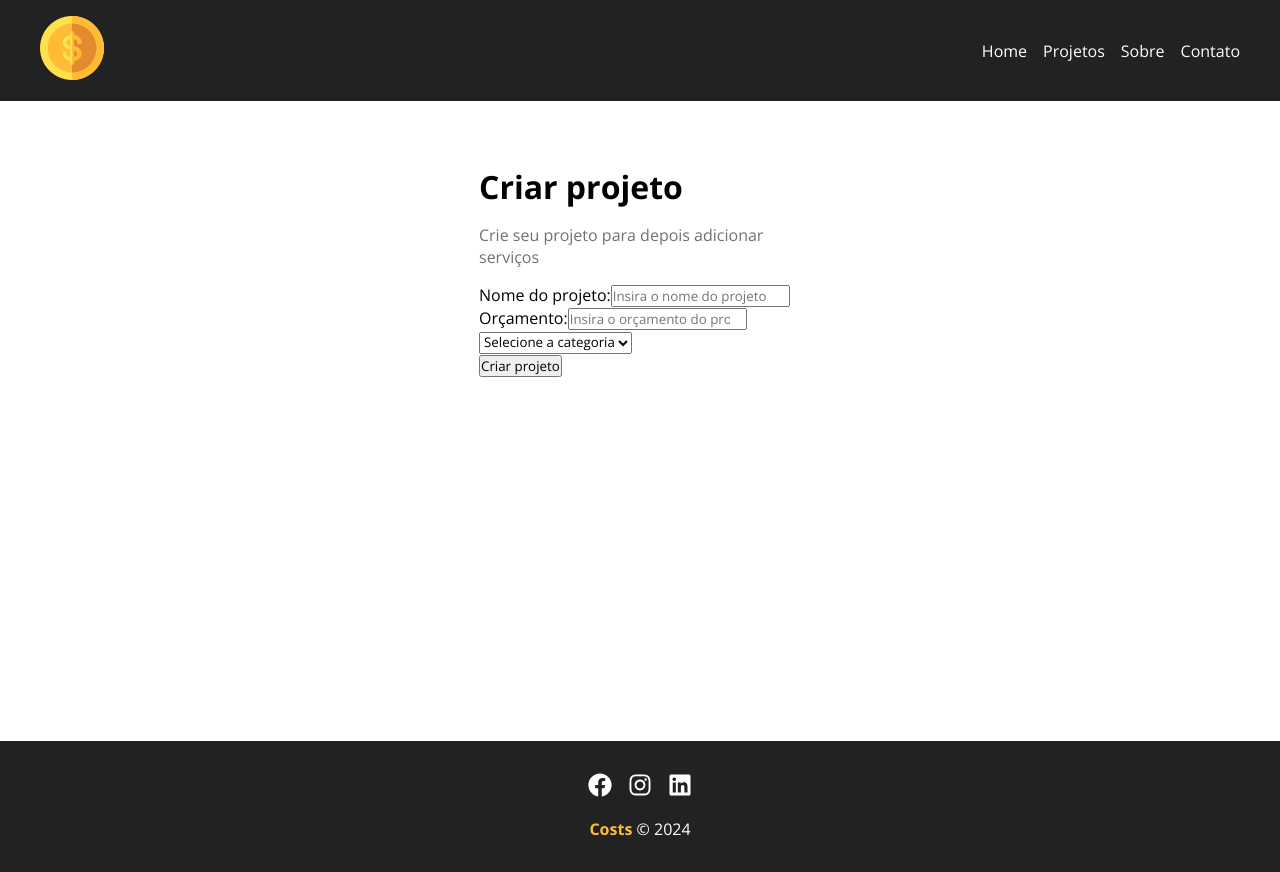
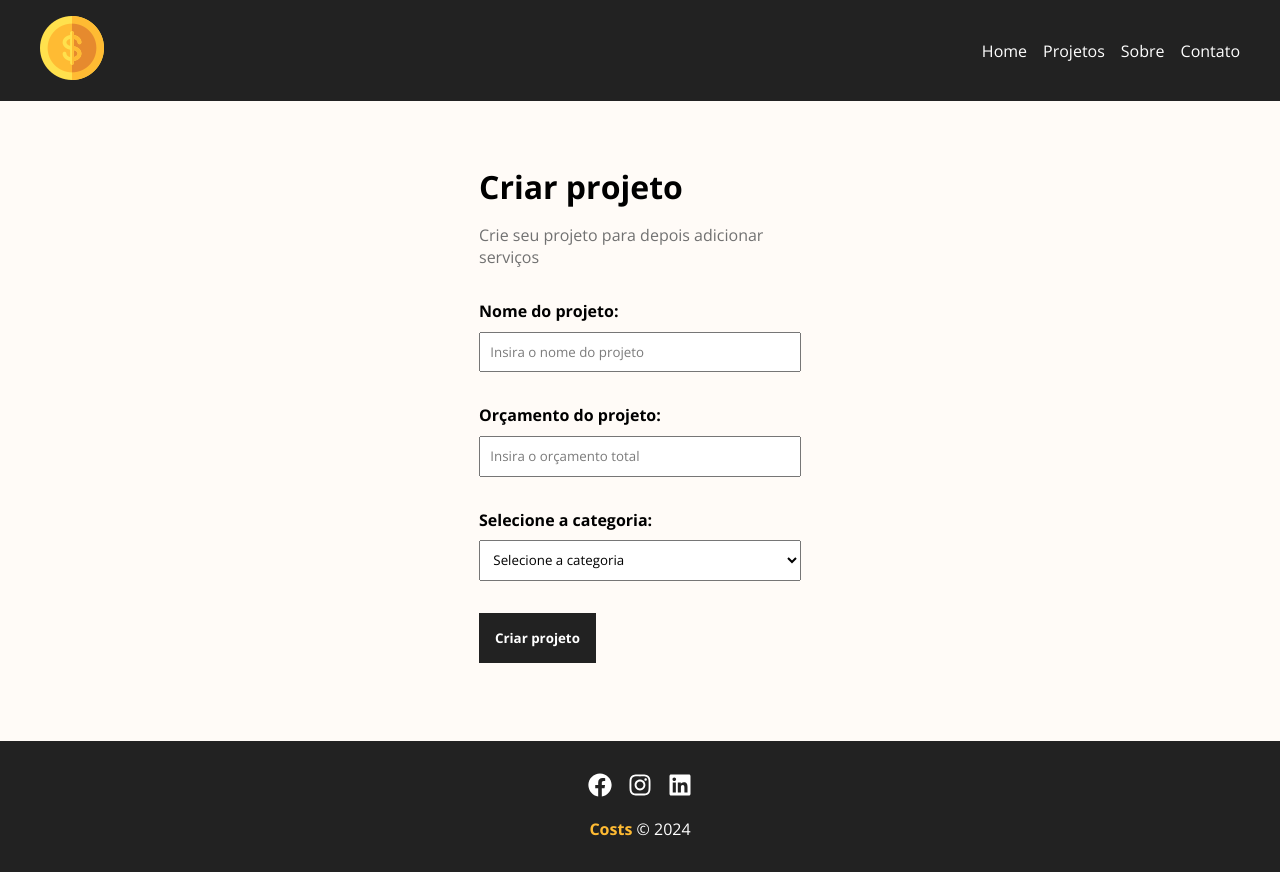
Before and after one commit to GustavoMaz/costs, a React (Create React App) app: page /newproject in a window 1280 px wide. Built offline with nearby package versions, Linux system fonts and the light colour scheme.

Commit message:
Componentização do formulário

```diff
--- /dev/null
+++ b/src/components/form/FormInput.js
@@ -0,0 +1,12 @@
+import styles from './FormInput.module.css'
+
+function FormInput({ type, text, name, placeholder, handleOnChange, value }) {
+  return (
+    <div className={styles.formControl}>
+      <label htmlFor={name}>{text}:</label>
+      <input type={type} name={name} id={name} placeholder={placeholder} />
+    </div>
+  )
+}
+
+export default FormInput
--- /dev/null
+++ b/src/components/form/FormInput.module.css
@@ -0,0 +1,20 @@
+.formControl {
+  display: flex;
+  flex-direction: column;
+  width: 100%;
+  margin: 2em 0;
+
+}
+
+.formControl label {
+  font-weight: bold;
+  margin-bottom: .6em;
+}
+
+.formControl input {
+  padding: .7em;
+}
+
+.formControl input::placeholder {
+  color: #7b7b7b;
+}
--- /dev/null
+++ b/src/components/form/FormSelect.js
@@ -0,0 +1,19 @@
+import styles from './FormSelect.module.css'
+
+function FormSelect({ text, options, name, placeholder, value }) {
+  return (
+    <div className={styles.formControl}>
+      <label htmlFor={name}>{text}:</label>
+      <select name={name} id={name} placeholder={placeholder}>
+        <option selected disabled hidden>Selecione a categoria</option>
+        {
+          options.map((option, index) => (
+            <option key={index}>{option}</option>
+          ))
+        }
+      </select>
+    </div>
+  )
+}
+
+export default FormSelect
--- /dev/null
+++ b/src/components/form/FormSelect.module.css
@@ -0,0 +1,15 @@
+.formControl {
+  display: flex;
+  flex-direction: column;
+  width: 100%;
+  margin: 2em 0;
+}
+
+.formControl label {
+  font-weight: bold;
+  margin-bottom: .6em;
+}
+
+.formControl select {
+  padding: .7em;
+}
--- /dev/null
+++ b/src/components/form/FormSubmitButton.js
@@ -0,0 +1,11 @@
+import styles from './FormSubmitButton.module.css'
+
+function FormSubmitButton({ text, name, }) {
+  return (
+    <div>
+      <input className={styles.btn} type='Submit' name={name} id={name} value={text} />
+    </div>
+  )
+}
+
+export default FormSubmitButton
--- /dev/null
+++ b/src/components/form/FormSubmitButton.module.css
@@ -0,0 +1,14 @@
+.btn {
+  background-color: #222;
+  transition: .3s;
+  color: #FFF;
+  cursor: pointer;
+  padding: 1.2em;
+  border: none;
+  font-weight: bold;
+}
+
+.btn:hover {
+  background-color: #fb3;
+  color: #222;
+}
--- a/src/components/pages/NewProject.js
+++ b/src/components/pages/NewProject.js
@@ -7,7 +7,7 @@ function NewProject() {
     <div className={styles.newProjectContainer}>
       <h1>Criar projeto</h1>
       <p>Crie seu projeto para depois adicionar serviços</p>
-      <ProjectForm />
+      <ProjectForm btnText='Criar projeto' />
     </div>
   )
 }
--- a/src/components/project/ProjectForm.js
+++ b/src/components/project/ProjectForm.js
@@ -1,22 +1,28 @@
-function ProjectForm() {
+import FormInput from "../form/FormInput"
+import FormSelect from "../form/FormSelect"
+import FormSubmitButton from "../form/FormSubmitButton"
+
+function ProjectForm({ btnText }) {
   return (
     <form>
-      <div>
-        <label htmlFor="projectName">Nome do projeto:</label>
-        <input type="text" id="projectName" name="projectName" placeholder="Insira o nome do projeto" />
-      </div>
-      <div>
-        <label htmlFor="budget">Orçamento:</label>
-        <input type="number" id="budget" name="budget" placeholder="Insira o orçamento do projeto" />
-      </div>
-      <div>
-        <select name="categoryId">
-          <option selected disabled>Selecione a categoria</option>
-        </select>
-      </div>
-      <div>
-        <input type="submit" value="Criar projeto" />
-      </div>
+      <FormInput
+        type="text"
+        name="name"
+        placeholder="Insira o nome do projeto"
+        text="Nome do projeto"
+      />
+      <FormInput
+        type="number"
+        name="budget"
+        placeholder="Insira o orçamento total"
+        text="Orçamento do projeto"
+      />
+      <FormSelect
+        name="category"
+        text="Selecione a categoria"
+        options={['Infraestrutura', 'Desenvolvimento', 'Operações']}
+      />
+      <FormSubmitButton text={btnText} />
     </form>
   )
 }
--- a/src/index.css
+++ b/src/index.css
@@ -11,6 +11,10 @@ body,
   height: 100%;
 }
 
+body {
+  background-color: #fffbf7;
+}
+
 a {
   text-decoration: none;
 }
```
